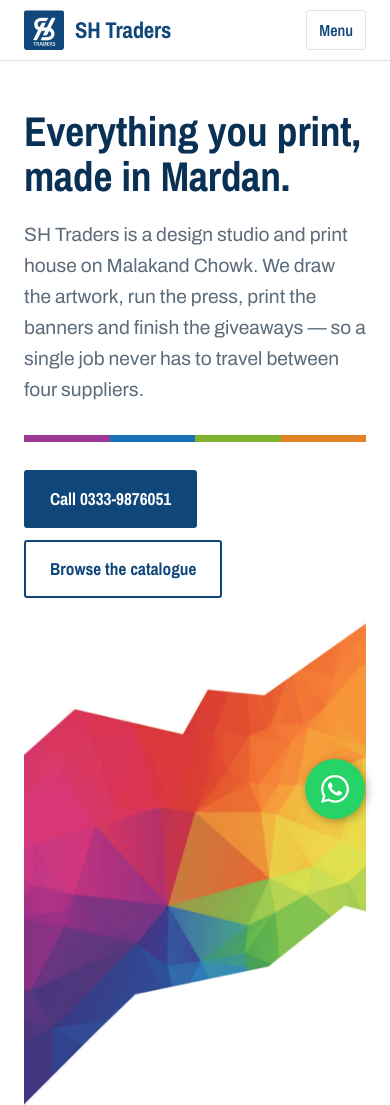
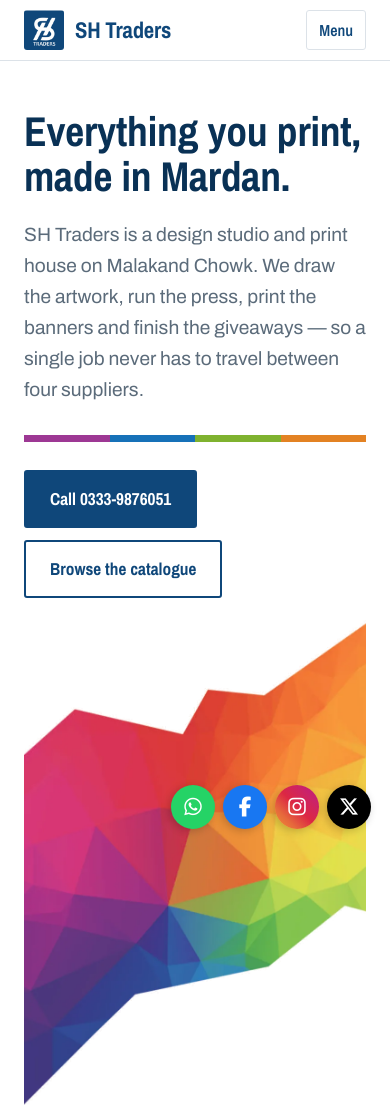
Before and after one commit to szbabar-mdn/shtraders, a plain HTML site: page index.html in a window 390 px wide. Shown: the top 1105 px of the page. Drawn offline with nearby package versions, Linux system fonts and the light colour scheme.

Commit message:
Update index.html

```diff
--- a/index.html
+++ b/index.html
@@ -131,30 +131,110 @@ if(t){t.addEventListener('click',function(){var o=n.classList.toggle('open');t.s
   </svg>
 </a>
 
-<!-- Floating Button CSS Styles -->
+<!DOCTYPE html>
+<html lang="en">
+<head>
+  <meta charset="UTF-8">
+  <meta name="viewport" content="width=device-width, initial-scale=1.0">
+  <title>Floating Social Media Buttons</title>
+
+  <!-- Font Awesome CDN for Brand Icons -->
+  <link rel="stylesheet" href="https://cdnjs.cloudflare.com/ajax/libs/font-awesome/6.5.1/css/all.min.css">
+
   <style>
-  .whatsapp-float {
+    /* Floating Bar Container */
+    .floating-social {
       position: fixed;
-    width: 60px;
-    height: 60px;
-    bottom: 25px;
-    right: 25px;
-    background-color: #25d366;
-    color: #fff;
-    border-radius: 50px;
-    text-align: center;
-    box-shadow: 2px 2px 10px rgba(0, 0, 0, 0.3);
+      top: 50%;
+      right: 0;
+      transform: translateY(-50%);
+      display: flex;
+      flex-direction: column;
       z-index: 9999;
+    }
+
+    /* Base Styling for Buttons */
+    .floating-social a {
       display: flex;
       align-items: center;
       justify-content: center;
-    transition: all 0.3s ease;
+      width: 48px;
+      height: 48px;
+      color: #ffffff;
+      font-size: 22px;
+      text-decoration: none;
+      margin: 3px 0;
+      border-radius: 8px 0 0 8px;
+      transition: transform 0.2s ease, filter 0.2s ease;
+      box-shadow: -2px 2px 8px rgba(0, 0, 0, 0.2);
     }
 
-  .whatsapp-float:hover {
-    background-color: #128c7e;
-    transform: scale(1.1);
+    /* Hover Animation */
+    .floating-social a:hover {
+      transform: translateX(-6px);
+      filter: brightness(1.1);
+    }
+
+    /* Brand Colors */
+    .floating-social .whatsapp {
+      background-color: #25D366;
+    }
+
+    .floating-social .facebook {
+      background-color: #1877F2;
+    }
+
+    .floating-social .instagram {
+      background: linear-gradient(45deg, #f09433 0%, #e6683c 25%, #dc2743 50%, #cc2366 75%, #bc1888 100%);
+    }
+
+    .floating-social .x-twitter {
+      background-color: #000000;
+    }
+
+    /* Mobile Responsiveness (Move to bottom right on small screens) */
+    @media (max-width: 600px) {
+      .floating-social {
+        top: auto;
+        bottom: 15px;
+        right: 15px;
+        transform: none;
+        flex-direction: row;
+      }
+
+      .floating-social a {
+        border-radius: 50%;
+        margin: 0 4px;
+        width: 44px;
+        height: 44px;
+        font-size: 20px;
+      }
+
+      .floating-social a:hover {
+        transform: translateY(-4px);
+      }
     }
   </style>
+</head>
+<body>
+
+  <!-- Floating Social Media Bar -->
+  <div class="floating-social">
+    <a href="https://wa.me/923339876051" class="whatsapp" target="_blank" rel="noopener noreferrer" aria-label="WhatsApp">
+      <i class="fa-brands fa-whatsapp"></i>
+    </a>
+    <a href="https://facebook.com/szbabar" class="facebook" target="_blank" rel="noopener noreferrer" aria-label="Facebook">
+      <i class="fa-brands fa-facebook-f"></i>
+    </a>
+    <a href="https://instagram.com/saad_zaman12121212" class="instagram" target="_blank" rel="noopener noreferrer" aria-label="Instagram">
+      <i class="fa-brands fa-instagram"></i>
+    </a>
+    <a href="https://x.com/@ShahZam15724115" class="x-twitter" target="_blank" rel="noopener noreferrer" aria-label="X">
+      <i class="fa-brands fa-x-twitter"></i>
+    </a>
+  </div>
+
 </body>
 </html>
+</body>
+</html>
```
Lines whose indentation alone changed are shown as unchanged.
